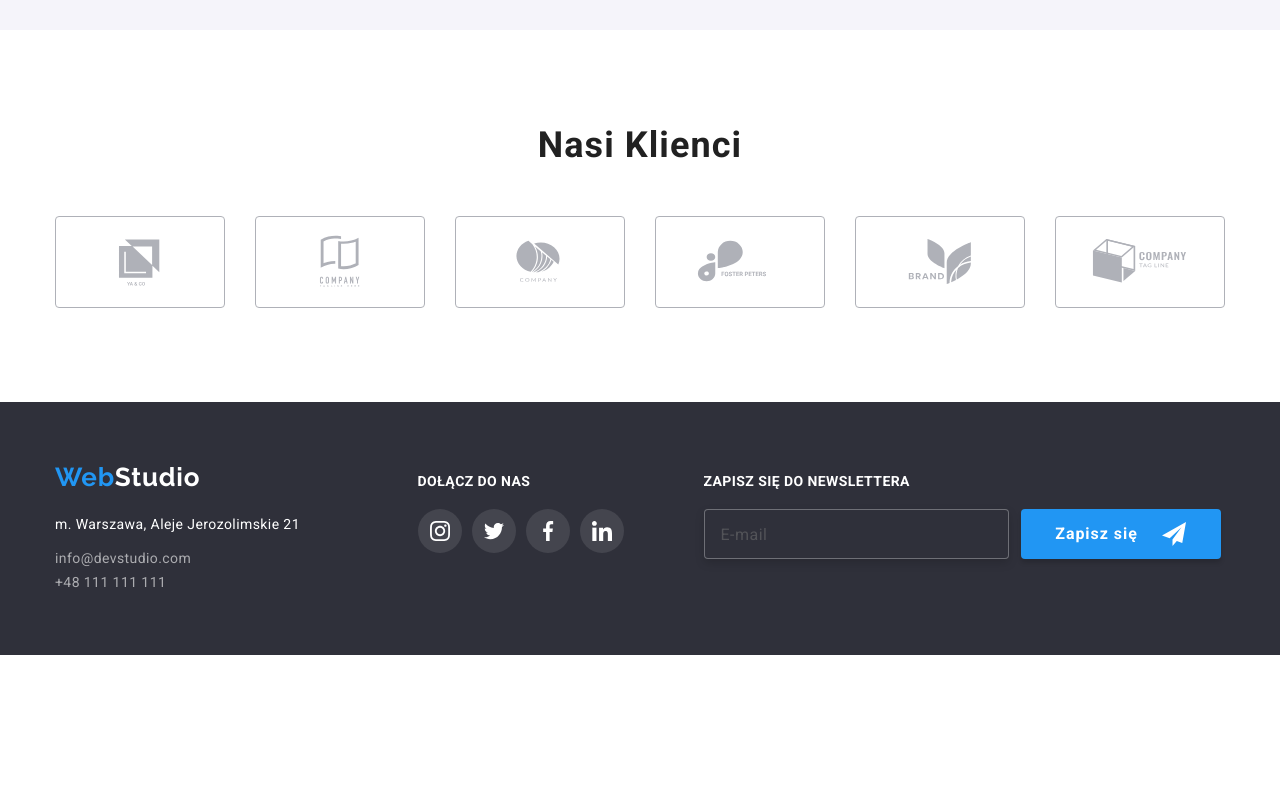
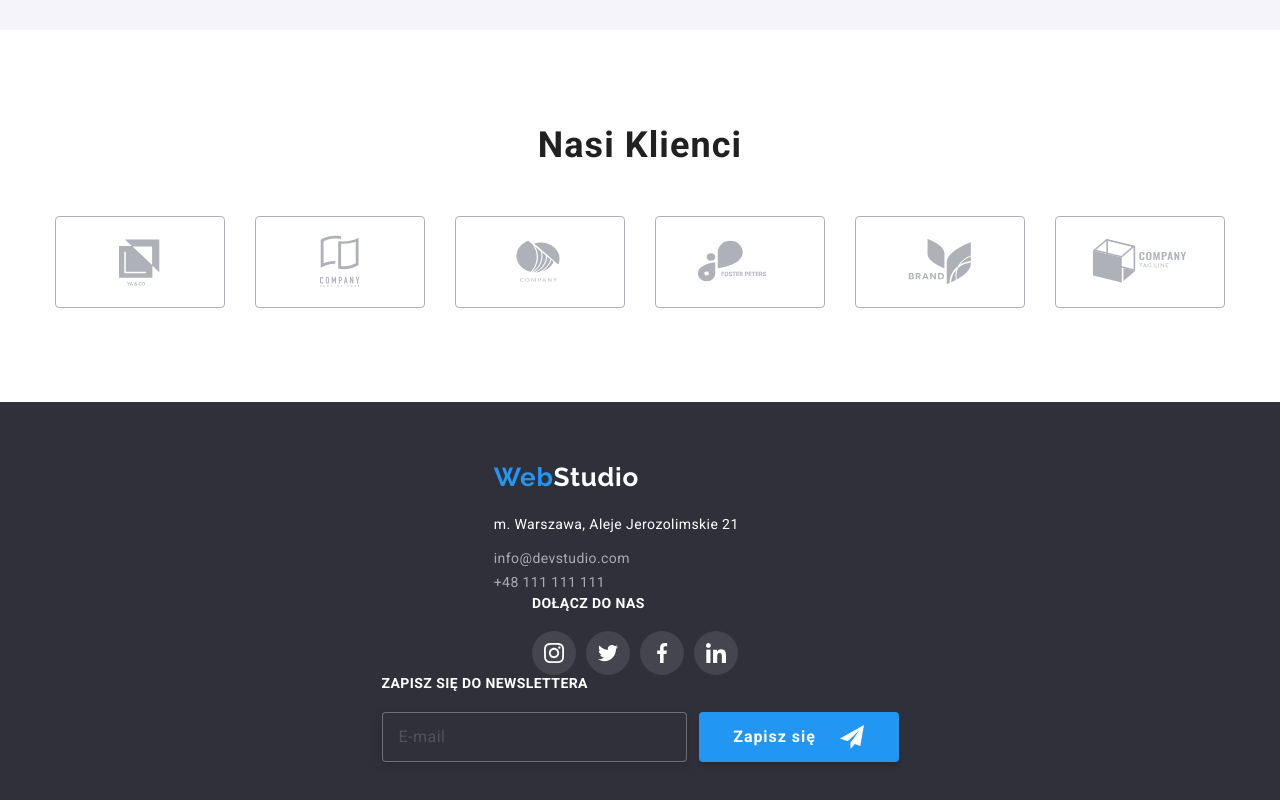
Before and after one commit to JoannaPiekut/goit-markup-hw-08, a plain HTML site: page index.html in a window 1280 px wide. Shown: the part 2274-3074 px from the top of the page. Before the commit the page ends 2929 px from the top, so only its background shows below. Drawn offline with nearby package versions, Linux system fonts and the light colour scheme.

Commit message:
footer centred

```diff
--- a/sass/components/_footer.scss
+++ b/sass/components/_footer.scss
@@ -4,9 +4,10 @@
     color: $QuaternaryFontColor;
   }
   .container--footer {
-     display: flex;
-     align-items: baseline;
-    gap:70px;
+    display: flex;
+    justify-content: center;
+    flex-direction: column;
+    align-items: center;
    }
 
   .left-side-footer{
```
Also changed, not shown: css/main.min.css, 1 other file.
